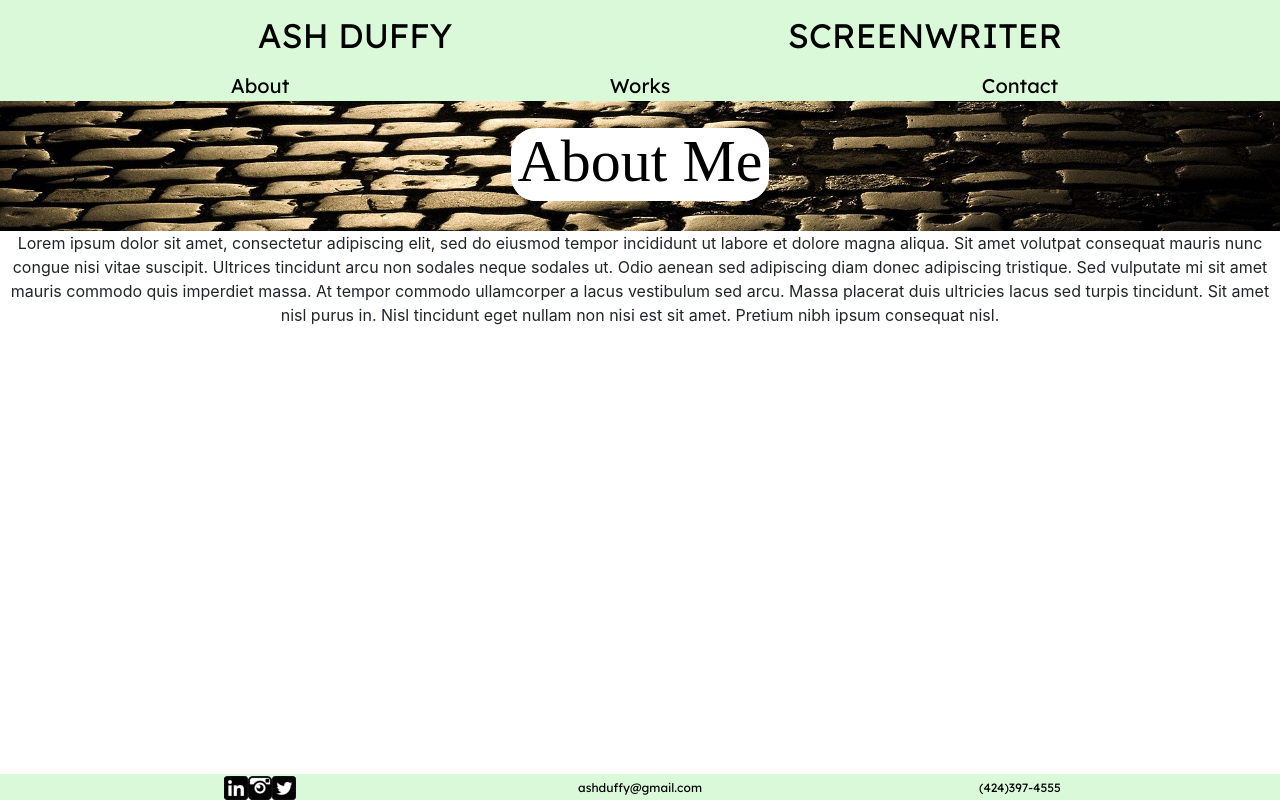
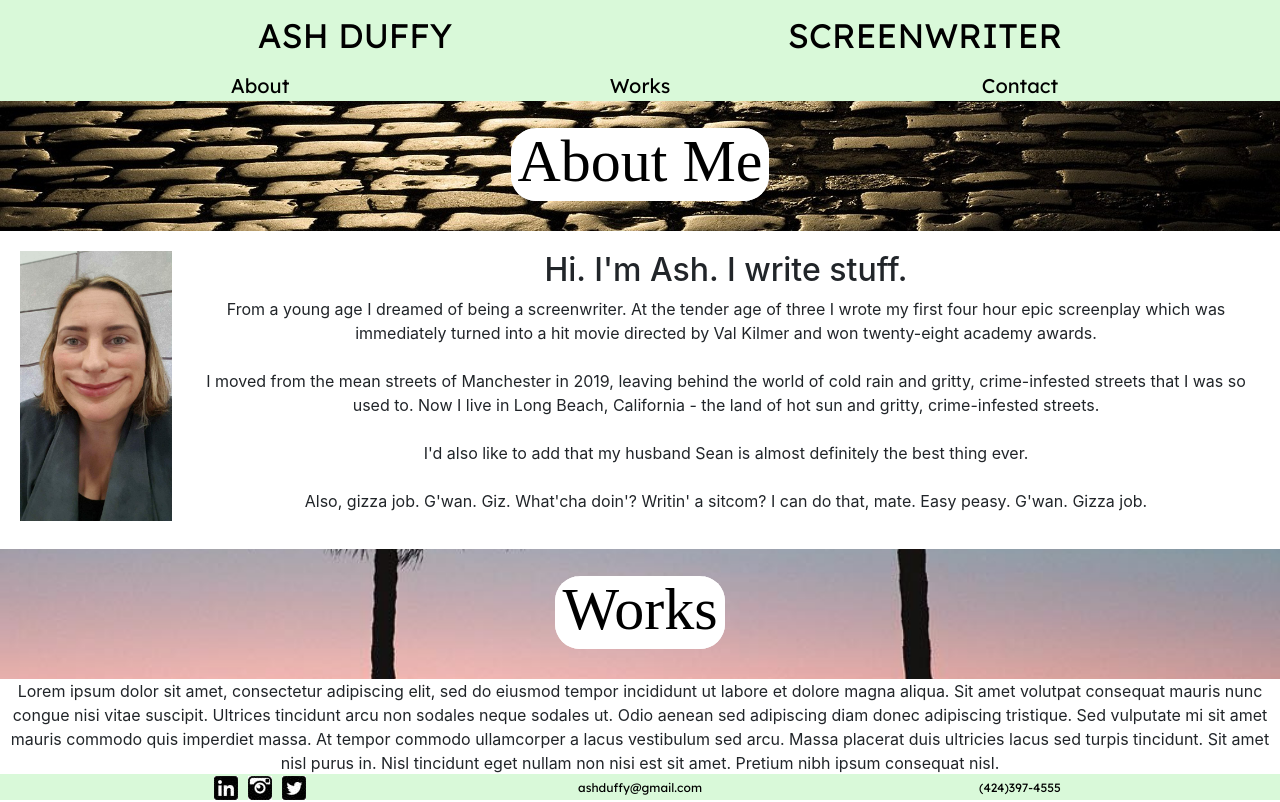
Before and after one commit to pheadlessg/ashportfolio, a React (Create React App) app: page / in a window 1280 px wide. Shown: the top 802 px of the page. Built offline with nearby package versions, Linux system fonts and the light colour scheme; a web font is replaced by a local one.

Commit message:
added footer and more content/styling

```diff
--- a/src/components/Footer.jsx
+++ b/src/components/Footer.jsx
@@ -12,13 +12,16 @@ const Footer = () => {
         <Row>
           <Col>
             <div>
-              <a href="https://www.linkedin.com/in/ashleylduffy/">
+              <a
+                className="smlink"
+                href="https://www.linkedin.com/in/ashleylduffy/"
+              >
                 <img src={linkedin} alt="LinkedIn" />
               </a>
-              <a href="https://www.instagram.com/ashgenie/">
+              <a className="smlink" href="https://www.instagram.com/ashgenie/">
                 <img src={instagram} alt="Instagram" />
               </a>
-              <a href="https://twitter.com/ashgenie">
+              <a className="smlink" href="https://twitter.com/ashgenie">
                 <img src={twitter} alt="Twitter" />
               </a>
             </div>
--- a/src/components/Main.jsx
+++ b/src/components/Main.jsx
@@ -1,6 +1,7 @@
 import React, { Component } from 'react';
 import { Element } from 'react-scroll';
 import '../css/App.css';
+import pic from '../img/pic1.jpeg';
 
 class Main extends Component {
   render() {
@@ -11,18 +12,30 @@ class Main extends Component {
             <div className="aboutheader">
               <span className="aboutheadertext">About Me</span>
             </div>
-            <p>
-              Lorem ipsum dolor sit amet, consectetur adipiscing elit, sed do
-              eiusmod tempor incididunt ut labore et dolore magna aliqua. Sit
-              amet volutpat consequat mauris nunc congue nisi vitae suscipit.
-              Ultrices tincidunt arcu non sodales neque sodales ut. Odio aenean
-              sed adipiscing diam donec adipiscing tristique. Sed vulputate mi
-              sit amet mauris commodo quis imperdiet massa. At tempor commodo
-              ullamcorper a lacus vestibulum sed arcu. Massa placerat duis
-              ultricies lacus sed turpis tincidunt. Sit amet nisl purus in. Nisl
-              tincidunt eget nullam non nisi est sit amet. Pretium nibh ipsum
-              consequat nisl.
-            </p>
+            <img className="picture" src={pic} />
+            <div className="aboutbody">
+              <h2>Hi. I'm Ash. I write stuff.</h2>
+              <p>
+                From a young age I dreamed of being a screenwriter. At the
+                tender age of three I wrote my first four hour epic screenplay
+                which was immediately turned into a hit movie directed by Val
+                Kilmer and won twenty-eight academy awards.
+                <br />
+                <br />I moved from the mean streets of Manchester in 2019,
+                leaving behind the world of cold rain and gritty, crime-infested
+                streets that I was so used to. Now I live in Long Beach,
+                California - the land of hot sun and gritty, crime-infested
+                streets.
+                <br />
+                <br />
+                I'd also like to add that my husband Sean is almost definitely
+                the best thing ever.
+                <br />
+                <br />
+                Also, gizza job. G'wan. Giz. What'cha doin'? Writin' a sitcom? I
+                can do that, mate. Easy peasy. G'wan. Gizza job.
+              </p>
+            </div>
           </Element>
           <Element className="workstext" name="writing">
             <div className="worksheader">
--- a/src/css/App.css
+++ b/src/css/App.css
@@ -67,7 +67,7 @@
 }
 
 .abouttext {
-  height: 100vh;
+  height: auto;
 }
 
 .workstext {
@@ -139,3 +139,22 @@
   font-family: 'Lexend Deca', sans-serif;
   text-decoration: none;
 }
+
+.footerlink:hover {
+  text-decoration: none;
+}
+
+.smlink {
+  padding: 5px;
+}
+
+.picture {
+  padding: 20px;
+  float: left;
+  width: 15vw;
+  height: auto;
+}
+
+.aboutbody {
+  padding: 20px;
+}
```
Also changed, not shown: src/img/pic1.jpeg (added).
